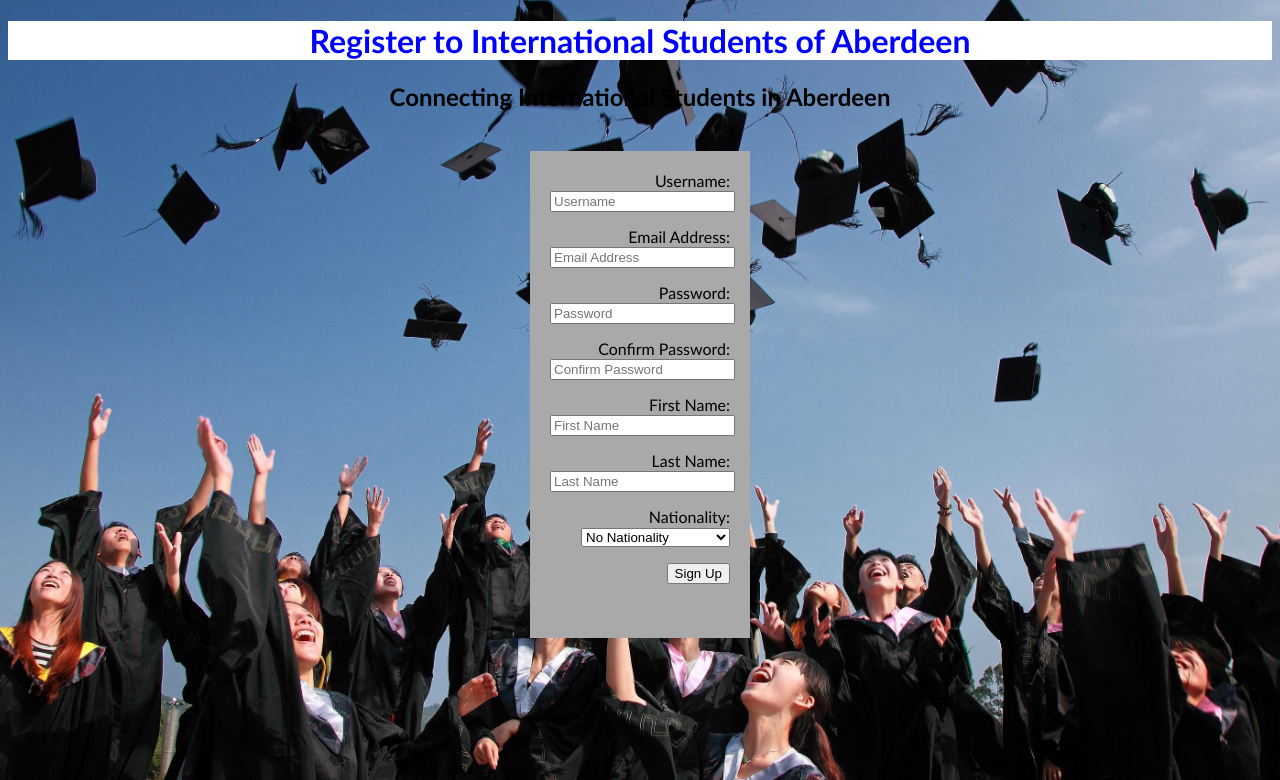
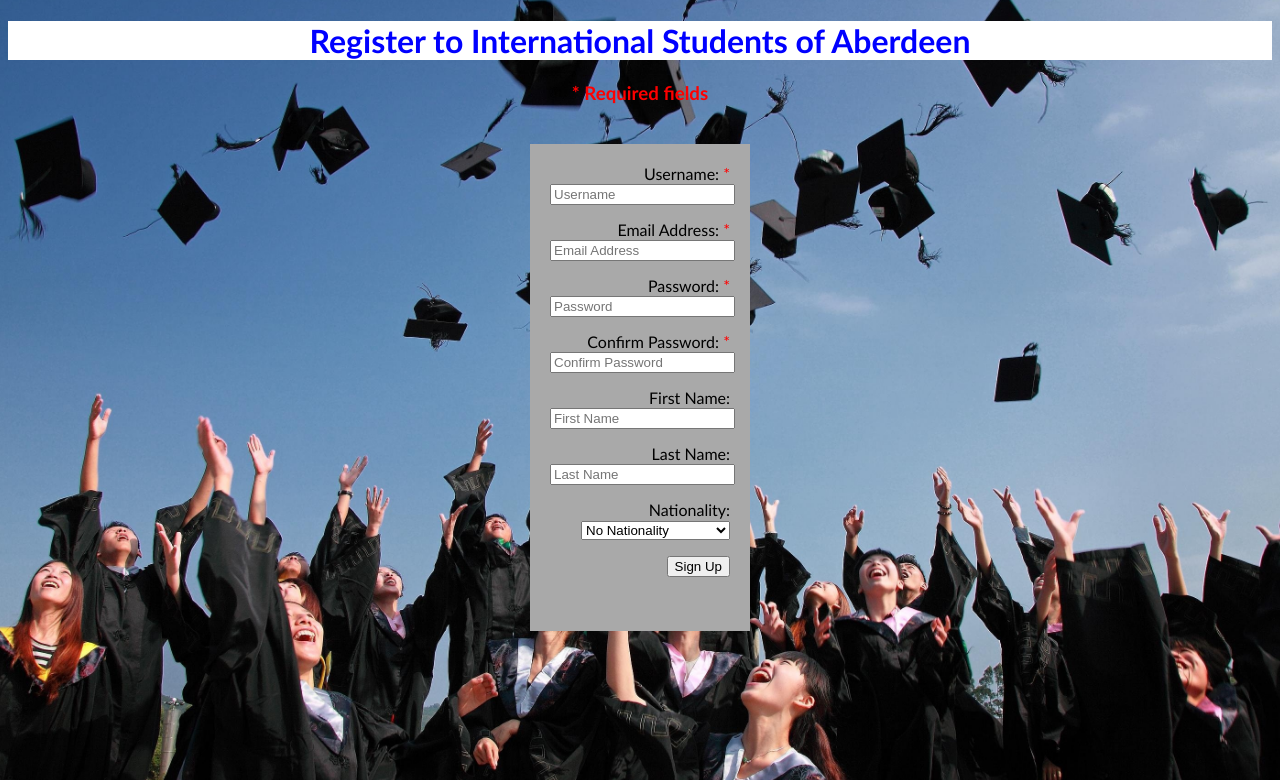
Before and after one commit to Mikecooper49/CMM004, a PHP site: page /register.php in a window 1280 px wide. Shown: the part 57-837 px from the top of the page. Run offline with PHP 8.4, Linux system fonts and the light colour scheme.

Commit message:
Added extra functionality to registering.php, inserting extra fields into the database table, added extra error message should the user try and insert a username already existing in the table

```diff
--- a/register.php
+++ b/register.php
@@ -19,25 +19,26 @@
 <main>
     <div align="center">
         <h1>Register to International Students of Aberdeen </h1>
-        <h2> Connecting International Students in Aberdeen</h2>
+
+        <h3 id="required"> * Required fields</h3>
 
         <div style="width:300px; border:20px;  align:right">
             <div class= "loginbox" align="right"  style="margin:40px 40px">
                 <form action="registering.php" method="post">
                     <div class="form-row">
-                        <label for="username">Username: </label> <br>
+                        <label for="username">Username: </label><label id="required">*</label> <br>
                         <input type="text" name="username" id="username" placeholder="Username">
                     </div>
                     <div class="form-row">
-                        <label for="email">Email Address: </label> <br>
+                        <label for="email">Email Address: </label><label id="required">*</label> <br>
                         <input type="email" name="email" id="email" placeholder="Email Address">
                     </div>
                     <div class="form-row">
-                        <label for="password">Password: </label> <br>
+                        <label for="password">Password: </label> <label id="required">*</label><br>
                         <input type="password" name="password" id="password" placeholder="Password">
                     </div>
                     <div class="form-row">
-                        <label for="confirm">Confirm Password: </label> <br>
+                        <label for="confirm">Confirm Password: </label> <label id="required">*</label> <br>
                         <input type="password" name="confirm" id="confirm" placeholder="Confirm Password">
                     </div>
                     <div class="form-row">
@@ -50,14 +51,15 @@
                     </div>
                     <div class="form-row">
                         <label for="nationality">Nationality: </label><br>
-                        <select name = "nationality" id="nationality">
+                        <input type="hidden" name="test" value="nationality">
+                        <select name="nationality" id="nationality">
                             <?php
                             $countries = array("No Nationality", "Azerbaijan", "Bahrain", "Bagladesh", "Botswana", "Brunei", "Cambodia", "Cameroon", "Canada", "China", "Egypt", "Germany", "Ghana", "Hong Kong", "India", "Indonesia", "Iran", "Japan", "Jordan", "Kazakhstan", "Kenya", "Kuwait", "Macau", "Malaysia", "Mauritius", "Mexico", "Namibia", "Nepal", "Nigeria", "Oman", "Pakistan", "Qatar", "Russia", "Rwanda", "Saudi Arabia", "Sierra Leone", "Singapore", "South Africa", "South Korea", "Sri Lanka", "Taiwan", "Tanzania", "Thailand", "Turkey", "Uganda", "Ukraine", "United Arab Emirates", "United Kingdom", "USA", "Vietnam");
 
                             foreach ($countries as $item)
                             {
                                 ?>
-                                <option value="<? echo strtolower($item); ?>"><?php echo $item; ?></option>*
+                                <option value="<?php echo $item; ?>"><?php echo $item; ?></option>
                                 <?php
                             }
 
@@ -86,6 +88,10 @@
                 {
                     echo "All fields are required";
                 }
+                if (isset($_GET['usererr']) && $_GET['usererr'] == 1)
+                {
+                    echo "Username already in use";
+                }
 
                 ?>
 
--- a/resources/styles/style.css
+++ b/resources/styles/style.css
@@ -55,7 +55,10 @@ nav>ul>li a {
     float: right;
 }
 
-
+#required
+{
+    color: red;
+}
 
 /* cut from Jacobs index.html */
 
```
Also changed, not shown: registering.php (+16 -4 lines).
